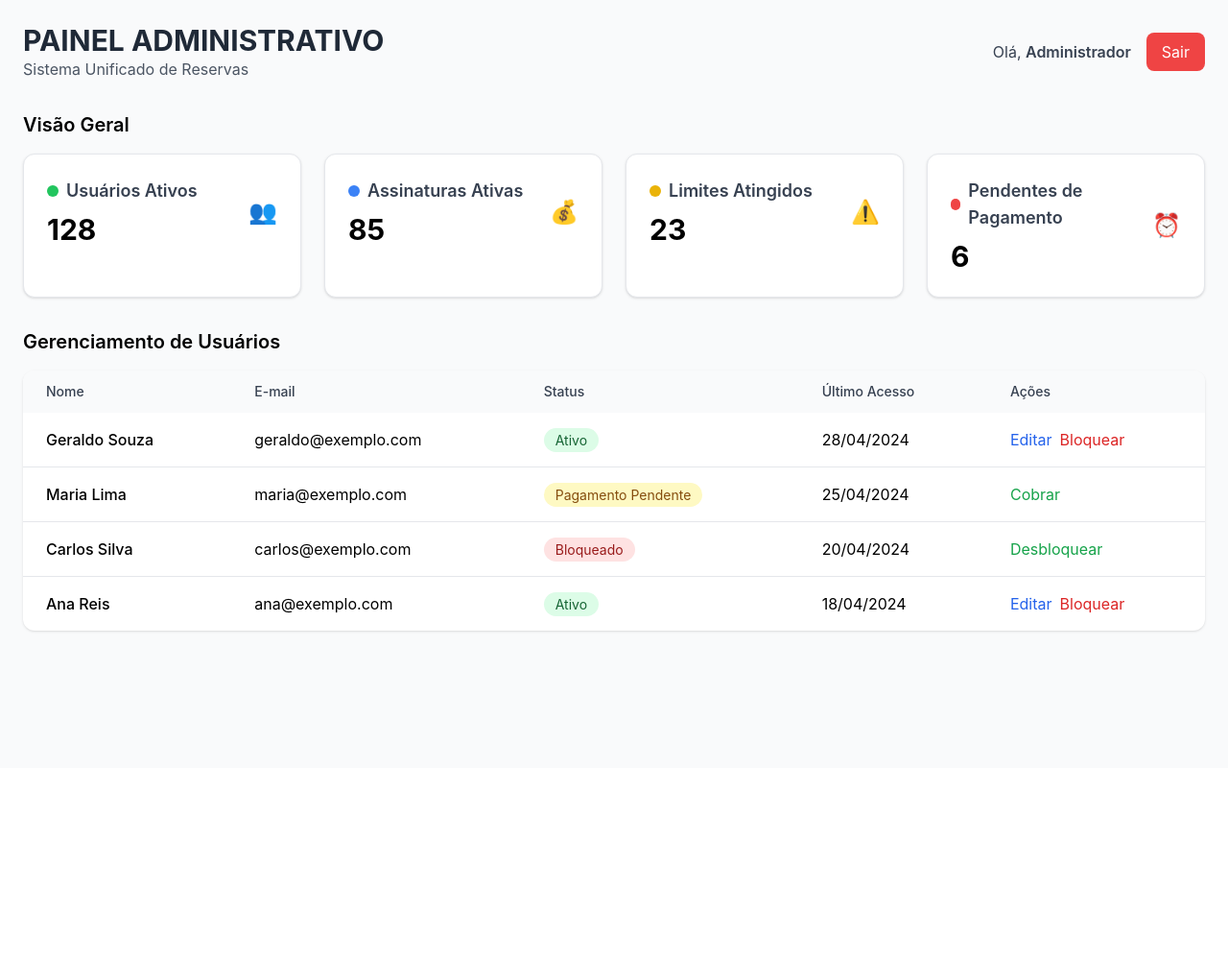
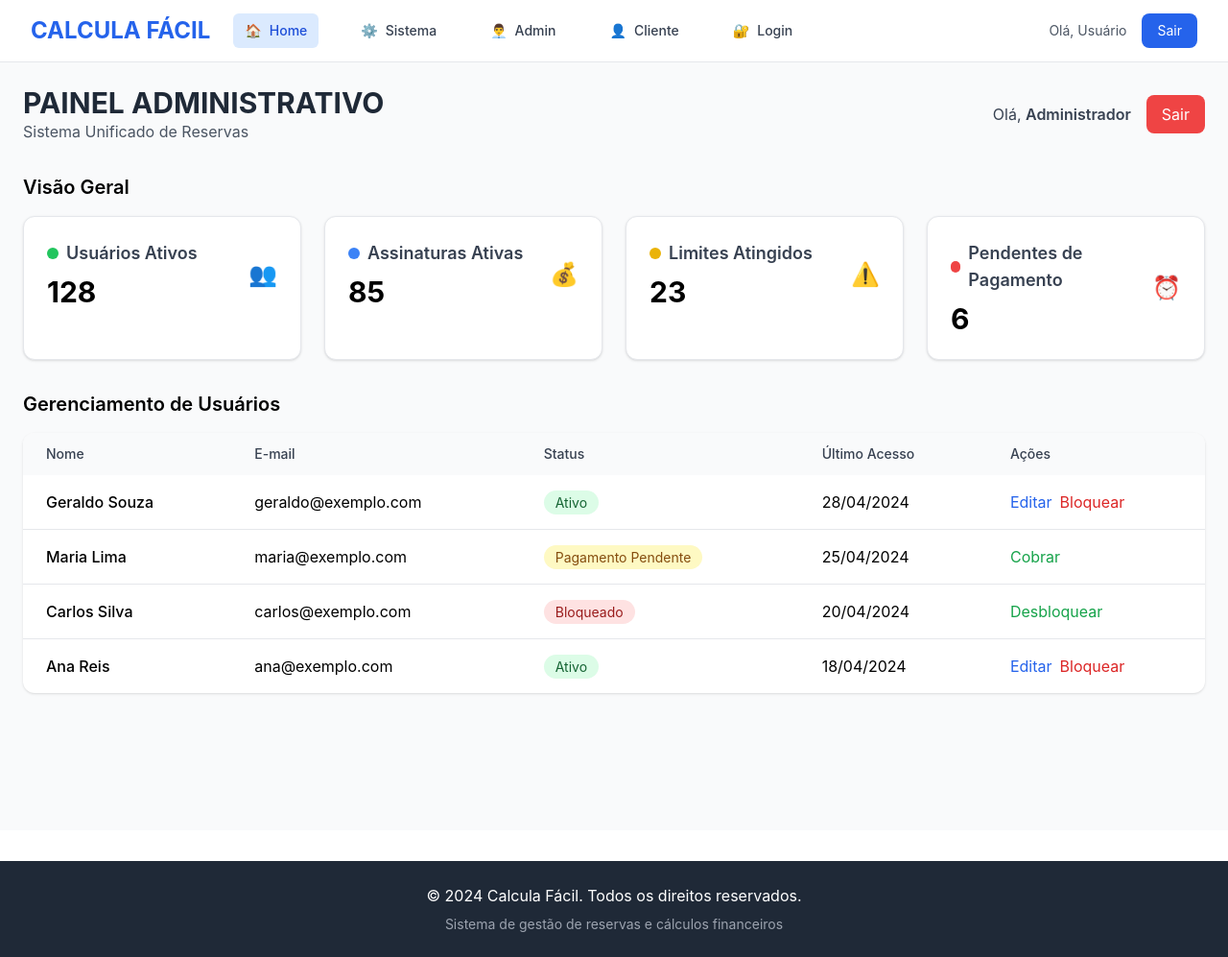
Before and after one commit to geraldofor/calcula-facil, a Next.js app: page / in a window 1280 px wide. Shown: the whole page at 96% size. Before the commit the page ends 800 px from the top, so only its background shows below. Built offline with nearby package versions, Linux system fonts and the light colour scheme.

Commit message:
Enhance layout with Navigation and footer
Updated metadata title and description. Added Navigation component and footer to the layout.

```diff
--- a/app/layout.jsx
+++ b/app/layout.jsx
@@ -1,15 +1,23 @@
 import './globals.css';
+import Navigation from '../components/Navigation';
 
 export const metadata = {
-  title: 'Calcula Fácil - Dashboard',
-  description: 'Sistema Unificado de Reservas',
+  title: 'Calcula Fácil - Sistema de Reservas',
+  description: 'Sistema Unificado de Reservas e Cálculos',
 };
 
 export default function RootLayout({ children }) {
   return (
     <html lang="pt-BR">
       <body>
-        {children}
+        <Navigation />
+        <main>{children}</main>
+        <footer className="bg-gray-800 text-white p-6 mt-8">
+          <div className="max-w-7xl mx-auto text-center">
+            <p>© 2024 Calcula Fácil. Todos os direitos reservados.</p>
+            <p className="text-sm text-gray-400 mt-2">Sistema de gestão de reservas e cálculos financeiros</p>
+          </div>
+        </footer>
       </body>
     </html>
   );
```
